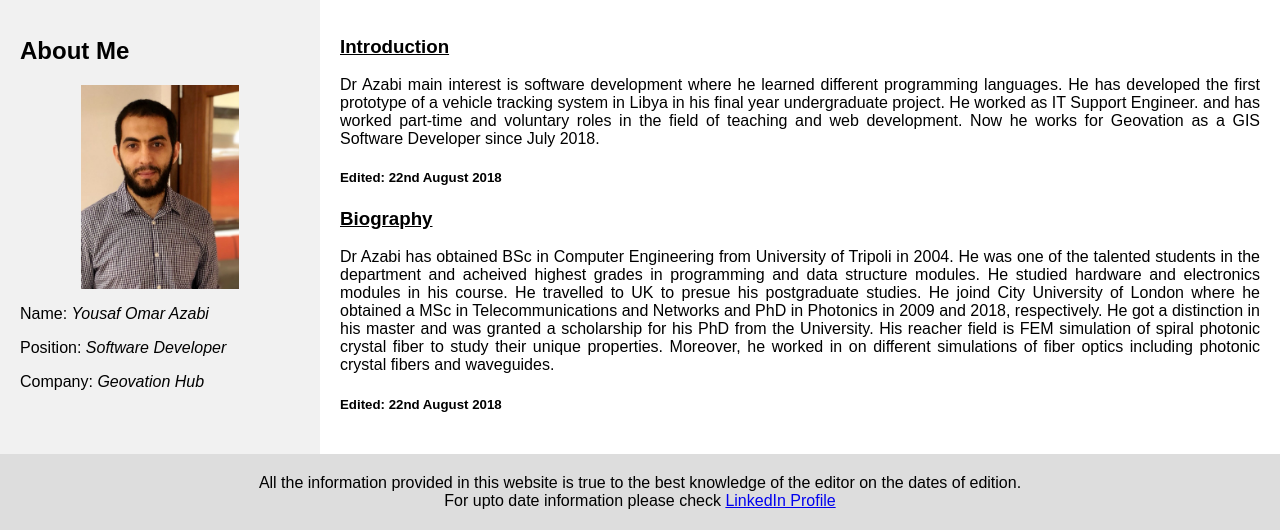
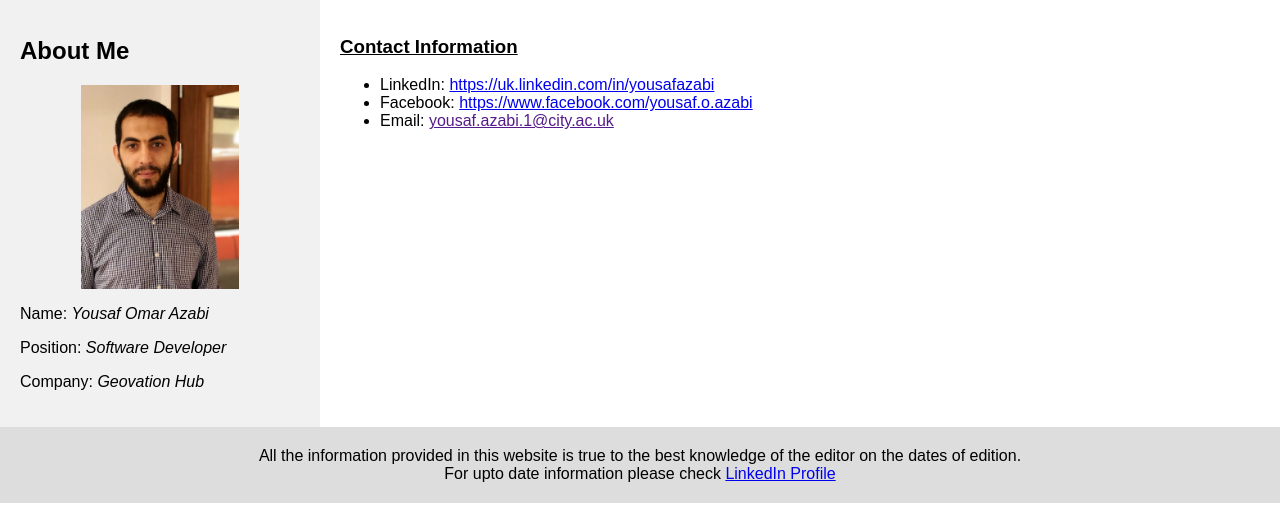
Before and after one commit to YousafAzabi/YousafAzabi.github.io, a plain HTML site: page contact.html in a window 1280 px wide. Shown: the part 287-817 px from the top of the page. Drawn offline with Linux system fonts and the light colour scheme.

Commit message:
add README and contact page

```diff
--- a/index.html
+++ b/contact.html
@@ -1,7 +1,7 @@
 <!DOCTYPE html>
 <html>
 <head>
-<title>Dr Yousaf Omar Azabi</title>
+<title>Contact Dr Azabi</title>
 <meta charset="UTF-8">
 <meta name="viewport" content="width=device-width, initial-scale=1">
 <link rel="stylesheet" type="text/css" href="css/index.css">
@@ -20,7 +20,7 @@
     <a href="index.html">Home</a>
     <a href="cv.html">CV</a>
     <a href="publication.html">Publications</a>
-    <a href="Contact.html">Contact</a>
+    <a href="contact.html">Contact</a>
   </div>
   <div class="icon">
     <a href="https://uk.linkedin.com/in/yousafazabi"> <img src="img/linkedin-icon.png"></a>
@@ -39,16 +39,15 @@
   </div>
 
   <div class="main">
-    <h3>Introduction</h3>
-    <div>
-    Dr Azabi main interest is software development where he learned different programming languages. He has developed the first prototype of a vehicle tracking system in Libya in his final year undergraduate project. He worked as IT Support Engineer.
-    and has worked part-time and voluntary roles in the field of teaching and web development. Now he works for Geovation as a GIS Software Developer since July 2018.
-    </div>
-    <h5>Edited: 22nd August 2018</h5>
 
-    <h3>Biography</h3>
-    <div> Dr Azabi has obtained BSc in Computer Engineering from University of Tripoli in 2004. He was one of the talented students in the department and acheived highest grades in programming and data structure modules. He studied hardware and electronics modules in his course. He travelled to UK to presue his postgraduate studies. He joind City University of London where he obtained a MSc in Telecommunications and Networks and PhD in Photonics in 2009 and 2018, respectively. He got a distinction in his master and was granted a scholarship for his PhD from the University. His reacher field is FEM simulation of spiral photonic crystal fiber to study their unique properties. Moreover, he worked in on different simulations of fiber optics including photonic crystal fibers and waveguides.</div>
-    <h5>Edited: 22nd August 2018</h5>
+    <h3>Contact Information</h3>
+    <ul>
+      <li>LinkedIn: <a href="https://uk.linkedin.com/in/yousafazabi"> https://uk.linkedin.com/in/yousafazabi </a> </li>
+      <li>Facebook: <a href="https://www.facebook.com/yousaf.o.azabi"> https://www.facebook.com/yousaf.o.azabi </a> </li>
+      <li>Email: <a href=""> yousaf.azabi.1@city.ac.uk </a> </li>
+    </ul>
+
+
   </div>
 </div>
 
```
Also changed, not shown: cv.html (+1 -1 lines), 1 other file.
